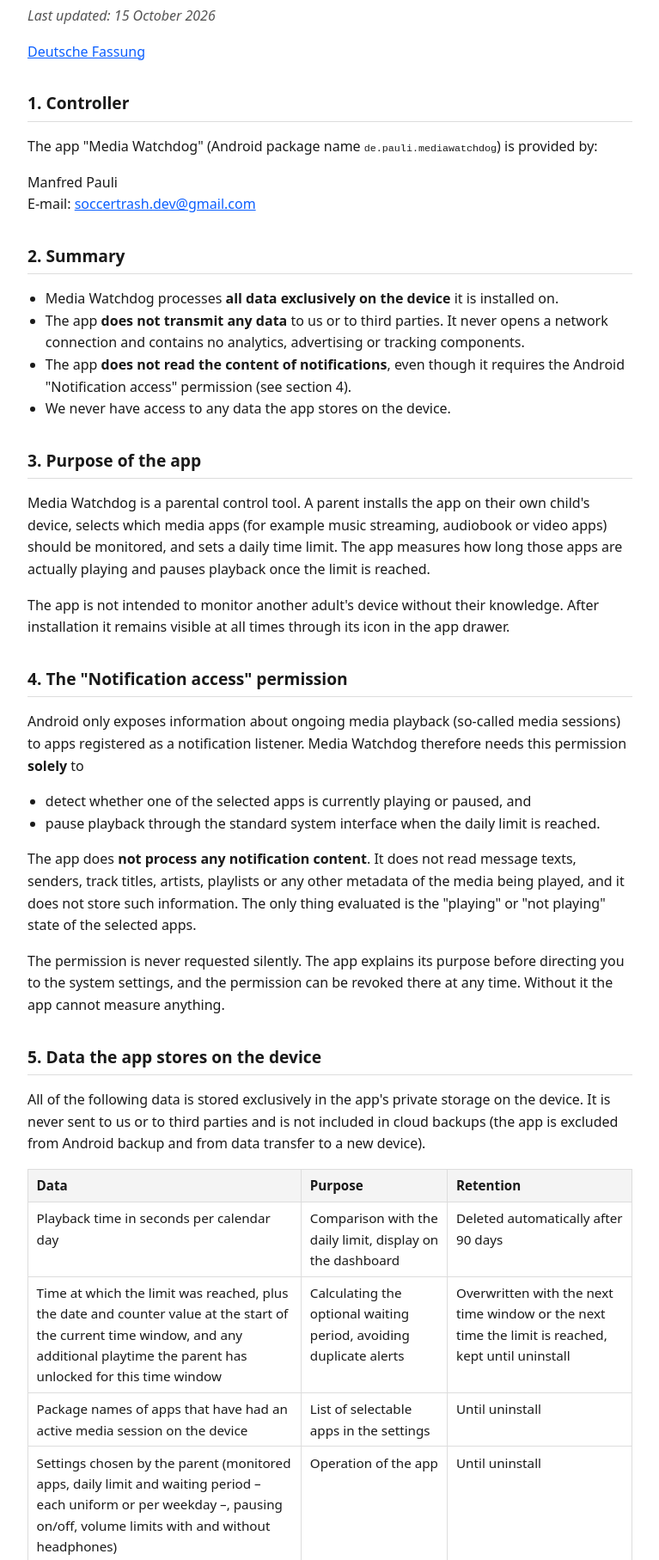
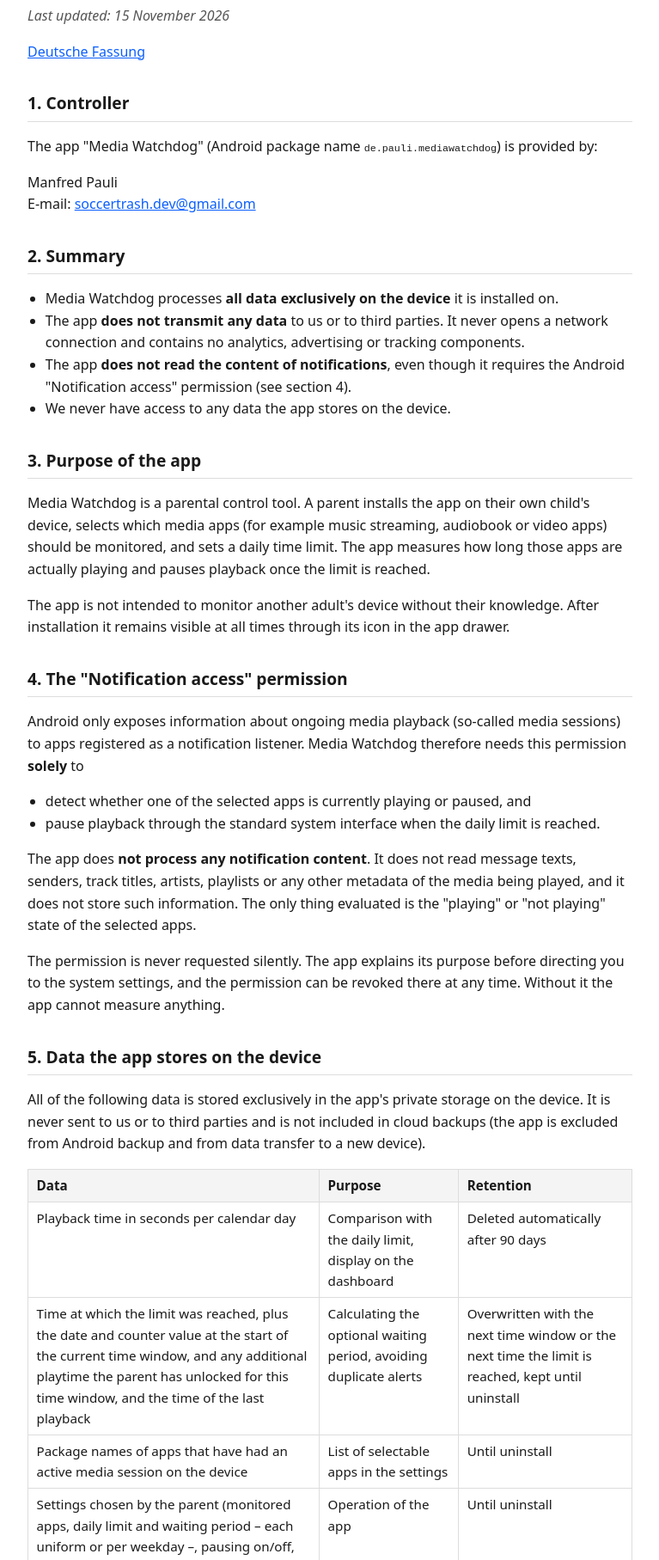
Before and after one commit to Soccertrash/media-watchdog-privacy, a plain HTML site: page en.html in a window 1280 px wide. Shown: the part 85-1900 px from the top of the page at 86% size, without its empty margins (256-1023 px from the left). Drawn offline with Linux system fonts and the light colour scheme.

Commit message:
Datenschutzerklärung, Stand 15. November 2026
Erzeugt aus docs/datenschutz.md und docs/privacy.md im privaten App-Repo.

```diff
--- a/en.html
+++ b/en.html
@@ -9,7 +9,7 @@
 <body>
 
 <h1>Privacy Policy for Media Watchdog</h1>
-<p class="stand">Last updated: 15 October 2026</p>
+<p class="stand">Last updated: 15 November 2026</p>
 <p class="lang-switch"><a href="https://soccertrash.github.io/media-watchdog-privacy/">Deutsche Fassung</a></p>
 
 <h2>1. Controller</h2>
@@ -44,9 +44,9 @@ E-mail: <a href="mailto:soccertrash.dev@gmail.com">soccertrash.dev@gmail.com</a>
   <thead><tr><th>Data</th><th>Purpose</th><th>Retention</th></tr></thead>
   <tbody>
     <tr><td>Playback time in seconds per calendar day</td><td>Comparison with the daily limit, display on the dashboard</td><td>Deleted automatically after 90 days</td></tr>
-    <tr><td>Time at which the limit was reached, plus the date and counter value at the start of the current time window, and any additional playtime the parent has unlocked for this time window</td><td>Calculating the optional waiting period, avoiding duplicate alerts</td><td>Overwritten with the next time window or the next time the limit is reached, kept until uninstall</td></tr>
+    <tr><td>Time at which the limit was reached, plus the date and counter value at the start of the current time window, and any additional playtime the parent has unlocked for this time window, and the time of the last playback</td><td>Calculating the optional waiting period, avoiding duplicate alerts</td><td>Overwritten with the next time window or the next time the limit is reached, kept until uninstall</td></tr>
     <tr><td>Package names of apps that have had an active media session on the device</td><td>List of selectable apps in the settings</td><td>Until uninstall</td></tr>
-    <tr><td>Settings chosen by the parent (monitored apps, daily limit and waiting period – each uniform or per weekday –, pausing on/off, volume limits with and without headphones)</td><td>Operation of the app</td><td>Until uninstall</td></tr>
+    <tr><td>Settings chosen by the parent (monitored apps, daily limit and waiting period – each uniform or per weekday –, pausing on/off, whether the waiting period also counts during a break, volume limits with and without headphones)</td><td>Operation of the app</td><td>Until uninstall</td></tr>
     <tr><td>Parent PIN as a hash (PBKDF2 with a random salt)</td><td>Protecting the settings from being changed by the child</td><td>Until uninstall</td></tr>
     <tr><td>Number of days on which the parent area was opened, number and date of rating requests, whether “Rate this app” has been tapped</td><td>Asking for a rating only rarely (see section 7)</td><td>Until uninstall</td></tr>
   </tbody>
```
Also changed, not shown: index.html (+3 -3 lines).
